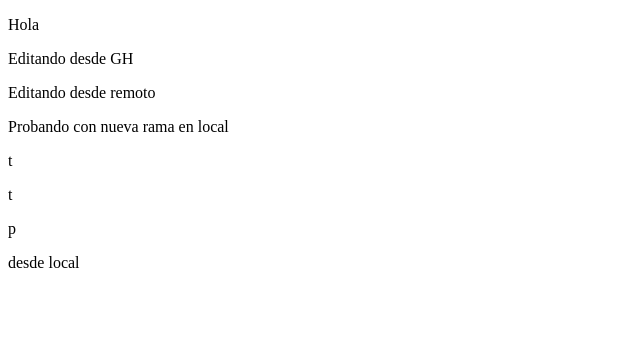
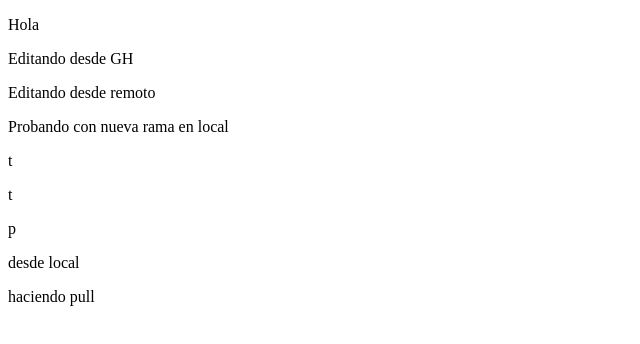
Before and after one commit to JesusRomanDev/gitfetchpull, a plain HTML site: page index.html in a window 1280 px wide. Shown: the whole page, without its empty margins (0-640 px from the left). Drawn offline with Linux system fonts and the light colour scheme.

Commit message:
Update index.html

```diff
--- a/index.html
+++ b/index.html
@@ -14,6 +14,7 @@
         <p>t</p>
     <p>p</p>
     <p>desde local</p>
+    <p>haciendo pull</p>
 
 </body>
 </html>
```
